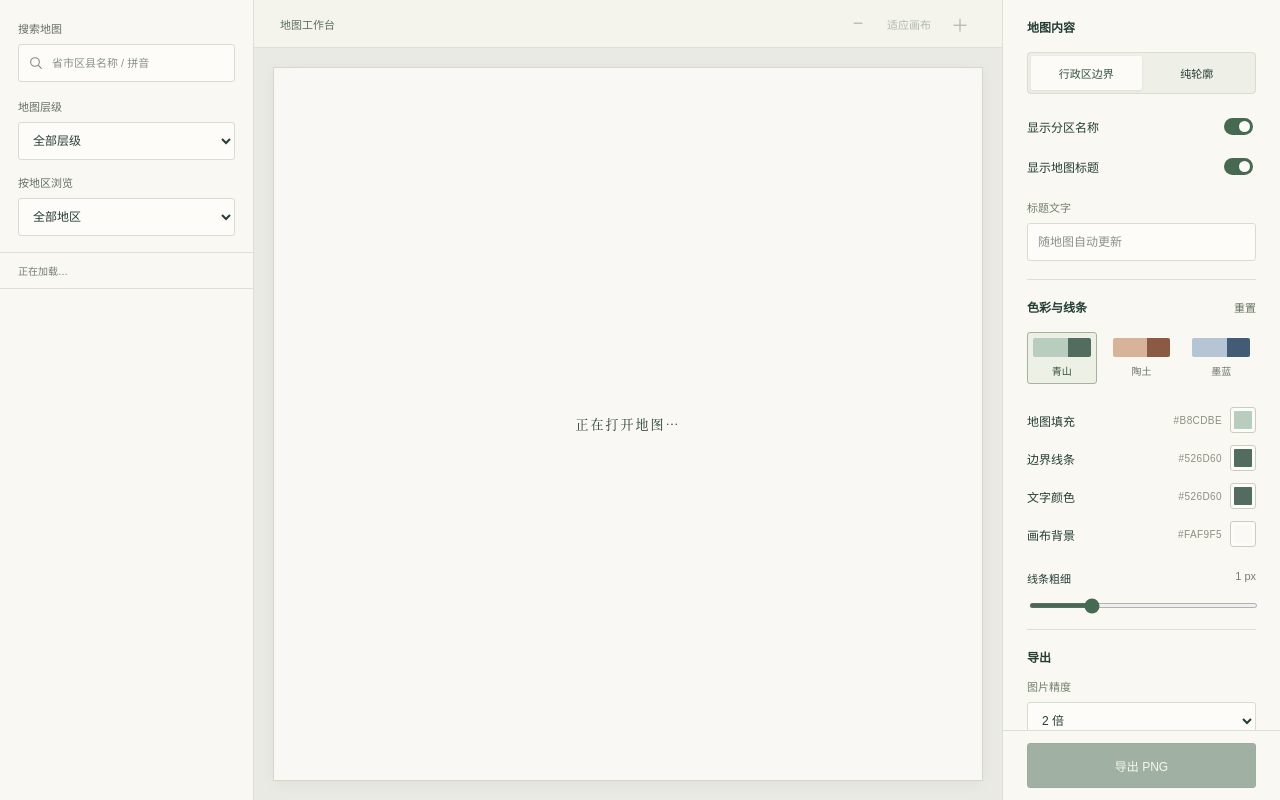
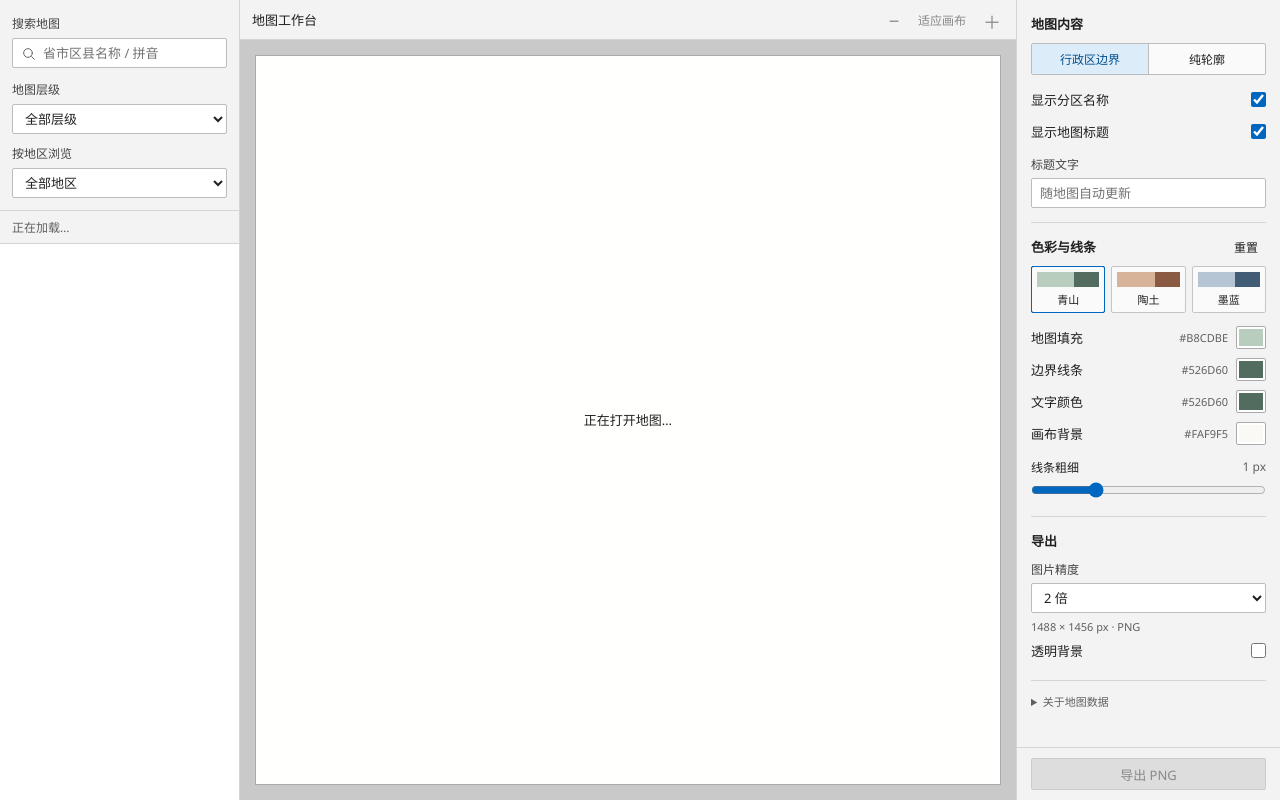
Before and after one commit to lkimuk/urbis, an Electron app: page renderer/index.html in a window 1280 px wide. Drawn offline with nearby package versions, Linux system fonts and the light colour scheme; no server answers.

Commit message:
refactor(ui): adopt neutral Windows desktop styling

```diff
--- a/electron/main.cjs
+++ b/electron/main.cjs
@@ -38,7 +38,7 @@ function createWindow() {
     minWidth: 1080,
     minHeight: 720,
     title: '城市图志',
-    backgroundColor: '#f4f3ee',
+    backgroundColor: '#f3f3f3',
     show: false,
     webPreferences: {
       preload: path.join(__dirname, 'preload.cjs'),
--- a/renderer/index.html
+++ b/renderer/index.html
@@ -78,11 +78,10 @@
               >
             </fieldset>
             <label class="toggle-row" for="labels"
-              ><span>显示分区名称</span><input id="labels" type="checkbox" role="switch" checked
+              ><span>显示分区名称</span><input id="labels" type="checkbox" checked
             /></label>
             <label class="toggle-row" for="show-title"
-              ><span>显示地图标题</span
-              ><input id="show-title" type="checkbox" role="switch" checked
+              ><span>显示地图标题</span><input id="show-title" type="checkbox" checked
             /></label>
             <label class="field-label" for="map-title">标题文字</label
             ><input id="map-title" type="text" maxlength="40" placeholder="随地图自动更新" />
@@ -140,7 +139,7 @@
             </select>
             <p id="export-size" class="export-size"></p>
             <label class="toggle-row" for="transparent"
-              ><span>透明背景</span><input id="transparent" type="checkbox" role="switch"
+              ><span>透明背景</span><input id="transparent" type="checkbox"
             /></label>
           </section>
           <details class="data-note">
--- a/renderer/styles.css
+++ b/renderer/styles.css
@@ -1,15 +1,12 @@
 :root {
   color-scheme: light;
-  --ink: #243e34;
-  --muted: #747e75;
-  --line: #dedfd6;
-  --paper: #faf9f5;
-  --serif: 'Source Han Serif SC', 'Noto Serif CJK SC', 'Songti SC', 'SimSun', serif;
-  --sans: 'Source Han Sans SC', 'Microsoft YaHei', 'PingFang SC', sans-serif;
-  font-family: var(--sans);
+  font-family: 'Segoe UI', 'Microsoft YaHei UI', 'Microsoft YaHei', sans-serif;
   font-size: 13px;
-  color: var(--ink);
-  background: #f4f3ee;
+  color: #202020;
+  background: #f3f3f3;
+  --line: #d5d5d5;
+  --muted: #606060;
+  --accent: #0067c0;
 }
 * {
   box-sizing: border-box;
@@ -22,46 +19,28 @@ button,
 input,
 select {
   font: inherit;
-}
-button,
-a,
-input,
-select,
-summary {
-  -webkit-tap-highlight-color: transparent;
+  color: inherit;
 }
 button {
-  cursor: pointer;
+  cursor: default;
 }
 button:disabled {
+  color: #888;
   cursor: default;
-  opacity: 0.45;
-}
-button,
-input,
-select {
-  transition:
-    background 0.16s,
-    color 0.16s,
-    border-color 0.16s;
 }
 button:focus-visible,
-a:focus-visible,
 input:focus-visible,
 select:focus-visible,
 summary:focus-visible {
-  outline: 2px solid #846736;
-  outline-offset: 3px;
-}
-button {
-  color: inherit;
+  outline: 2px solid var(--accent);
+  outline-offset: 1px;
 }
 svg {
-  width: 20px;
-  height: 20px;
+  width: 16px;
+  height: 16px;
   fill: none;
   stroke: currentColor;
-  stroke-width: 1.6;
+  stroke-width: 1.5;
   stroke-linecap: round;
   stroke-linejoin: round;
 }
@@ -69,225 +48,221 @@ h3,
 p {
   margin: 0;
 }
-
 .workspace {
   height: 100vh;
   display: grid;
-  grid-template-columns: 254px minmax(360px, 1fr) 278px;
+  grid-template-columns: 240px minmax(360px, 1fr) 264px;
+}
+.library,
+.inspector {
+  display: flex;
+  flex-direction: column;
+  min-height: 0;
+  background: #f3f3f3;
 }
 .library {
   border-right: 1px solid var(--line);
-  background: #f9f8f3;
-  display: flex;
-  flex-direction: column;
-  min-height: 0;
+}
+.inspector {
+  border-left: 1px solid var(--line);
 }
 .library-head {
-  padding: 20px 18px 16px;
+  padding: 14px 12px 12px;
 }
-
-.search-label {
+.search-label,
+.field-label {
   display: block;
-  font-size: 11px;
-  color: #647064;
-  margin-bottom: 8px;
+  font-size: 12px;
+  margin-bottom: 6px;
+  color: #444;
 }
 .search-wrap {
   position: relative;
-  margin-bottom: 16px;
+  margin-bottom: 12px;
 }
 .search-wrap svg {
   position: absolute;
-  left: 10px;
-  top: 11px;
-  width: 16px;
-  height: 16px;
-  color: #7d897e;
+  left: 9px;
+  top: 8px;
+  color: #666;
 }
 .search-wrap input {
   width: 100%;
-  padding: 10px 12px 10px 33px;
-  font-size: 11px;
+  padding: 5px 8px 5px 30px;
 }
-
 input[type='search'],
 input[type='text'],
 select {
-  border: 1px solid #d8ddd1;
-  background: #fdfcf8;
-  border-radius: 3px;
-  color: var(--ink);
-  min-height: 38px;
+  min-height: 30px;
+  border: 1px solid #bcbcbc;
+  border-radius: 2px;
+  background: #fff;
 }
-input[type='text'] {
+input[type='text'],
+select {
   width: 100%;
-  padding: 9px 10px;
-  font-size: 12px;
+  padding: 4px 8px;
 }
 input::placeholder {
-  color: #8a9288;
+  color: #737373;
 }
-select {
-  width: 100%;
-  padding: 8px 10px;
-  font-size: 12px;
+input[type='search']:hover,
+input[type='text']:hover,
+select:hover {
+  border-color: #858585;
 }
-input:hover,
-select:hover {
-  border-color: #9cac9a;
+input:disabled {
+  background: #eaeaea;
+  color: #888;
+}
+.region-label {
+  margin-top: 10px;
 }
 .list-caption {
-  display: flex;
-  justify-content: space-between;
-  padding: 10px 18px;
+  padding: 7px 12px;
+  font-size: 12px;
+  color: var(--muted);
   border-top: 1px solid var(--line);
   border-bottom: 1px solid var(--line);
-  color: var(--muted);
-  font-size: 10px;
 }
 .city-list {
+  flex: 1;
   overflow: auto;
-  flex: 1;
-  padding: 10px 10px 20px;
+  padding: 4px 0 12px;
+  background: #fff;
+}
+.city-list,
+.inspector-scroll {
   scrollbar-width: thin;
-  scrollbar-color: #c9d1c5 transparent;
+  scrollbar-color: #b8b8b8 transparent;
 }
 .province-heading {
-  padding: 16px 12px 9px;
-  font-size: 10px;
-
-  color: #8a8d7f;
+  padding: 12px 12px 5px;
+  font-size: 12px;
+  color: var(--muted);
 }
 .city-button {
   width: 100%;
-  text-align: left;
-  border: 0;
-  border-radius: 3px;
-  background: transparent;
-  padding: 12px;
-  font-size: 13px;
+  min-height: 30px;
   display: flex;
   align-items: center;
-  gap: 5px;
-  min-height: 42px;
+  gap: 8px;
+  border: 0;
+  border-radius: 0;
+  background: transparent;
+  padding: 5px 12px;
+  text-align: left;
 }
 .city-button:hover {
-  background: #eeeee6;
+  background: #f0f0f0;
 }
 .city-button.active {
-  background: #e5ebe0;
-  color: #2d513b;
-  font-weight: 600;
+  background: #cce4f7;
+  color: #102d45;
+}
+.city-button:focus-visible {
+  outline-offset: -2px;
 }
 .city-button .arrow {
   margin-left: auto;
-  opacity: 0.65;
-  font-size: 10px;
-  font-weight: 400;
+  font-size: 11px;
+  color: #666;
 }
 .city-button.active .arrow {
-  opacity: 1;
+  color: #305575;
 }
 .empty {
-  padding: 30px 12px;
+  padding: 20px 12px;
   color: var(--muted);
-  line-height: 2;
-  font-size: 12px;
+  line-height: 1.7;
 }
-
 .studio {
   display: flex;
   flex-direction: column;
   min-width: 0;
   min-height: 0;
-  background: #e9eae3;
+  background: #c9c9c9;
 }
 .studio-toolbar {
-  height: 48px;
+  height: 40px;
   flex-shrink: 0;
   display: flex;
   align-items: center;
   justify-content: space-between;
-  gap: 10px;
-  padding: 0 26px;
-  border-bottom: 1px solid #dcdfd5;
-  background: #f4f4ed;
-  font-size: 11px;
-  color: #5e6f60;
-}
-.region-label {
-  margin-top: 14px;
+  gap: 8px;
+  padding: 0 12px;
+  border-bottom: 1px solid var(--line);
+  background: #f3f3f3;
 }
 #breadcrumb {
   display: flex;
-  flex-wrap: wrap;
   align-items: center;
   min-width: 0;
+  flex-wrap: wrap;
 }
 #breadcrumb button + button::before {
   content: '/';
-  color: #89937f;
-  margin-right: 12px;
+  color: #888;
+  margin-right: 10px;
 }
 #breadcrumb [aria-current] {
-  color: #2d513a;
   font-weight: 600;
 }
 .view-actions {
   display: flex;
   align-items: center;
-  gap: 5px;
+  gap: 2px;
+  flex-shrink: 0;
 }
 .icon-button,
 .text-button {
-  border: 0;
+  border: 1px solid transparent;
+  border-radius: 2px;
   background: transparent;
-  border-radius: 3px;
 }
 .icon-button {
-  width: 32px;
-  height: 32px;
+  width: 28px;
+  height: 28px;
   font-size: 18px;
 }
 .text-button {
-  padding: 8px;
-  font-size: 11px;
-  color: #64735f;
+  padding: 4px 7px;
+  font-size: 12px;
 }
 .icon-button:hover,
 .text-button:hover {
-  background: #e3e7dc;
-  color: #2a4935;
+  background: #e5e5e5;
+  border-color: #c8c8c8;
+}
+.icon-button:active,
+.text-button:active {
+  background: #d7d7d7;
 }
 .canvas-area {
   flex: 1;
   min-height: 0;
   display: flex;
-  flex-direction: column;
-  padding: 20px;
+  padding: 16px;
 }
 .paper {
   position: relative;
   flex: 1;
   min-height: 0;
-  background: var(--paper);
-  box-shadow:
-    0 3px 15px #31432c0d,
-    0 0 0 1px #d9dbcf;
+  background: #fff;
+  box-shadow: 0 0 0 1px #aaa;
 }
 .paper.transparent {
-  background-color: #faf9f5;
   background-image:
-    linear-gradient(45deg, #e5e7de 25%, transparent 25%),
-    linear-gradient(-45deg, #e5e7de 25%, transparent 25%),
-    linear-gradient(45deg, transparent 75%, #e5e7de 75%),
-    linear-gradient(-45deg, transparent 75%, #e5e7de 75%);
-  background-size: 20px 20px;
+    linear-gradient(45deg, #e0e0e0 25%, transparent 25%),
+    linear-gradient(-45deg, #e0e0e0 25%, transparent 25%),
+    linear-gradient(45deg, transparent 75%, #e0e0e0 75%),
+    linear-gradient(-45deg, transparent 75%, #e0e0e0 75%);
+  background-size: 16px 16px;
   background-position:
     0 0,
-    0 10px,
-    10px -10px,
-    -10px 0;
+    0 8px,
+    8px -8px,
+    -8px 0;
 }
 #map {
   position: absolute;
@@ -299,128 +274,89 @@ select:hover {
   display: flex;
   align-items: center;
   justify-content: center;
-  background: #faf9f5ec;
-  font-family: var(--serif);
-  letter-spacing: 2px;
-  padding: 30px;
+  padding: 24px;
   text-align: center;
-  line-height: 2;
+  line-height: 1.7;
+  background: #ffffffed;
 }
 .map-message[hidden] {
   display: none;
 }
 .map-message.error {
-  color: #8f483e;
-  letter-spacing: 0;
+  color: #b42318;
 }
-
-.inspector {
-  border-left: 1px solid var(--line);
-  background: #f9f8f3;
-  display: flex;
-  flex-direction: column;
+.inspector-scroll {
+  flex: 1;
   min-height: 0;
-}
-
-.inspector-scroll {
   overflow: auto;
-  scrollbar-width: thin;
-  flex: 1;
-  padding: 0 24px;
+  padding: 0 14px;
 }
 .setting-section {
-  padding: 18px 0;
+  padding: 14px 0;
   border-bottom: 1px solid var(--line);
 }
 h3 {
-  font-size: 12px;
+  font-size: 13px;
   font-weight: 600;
-  margin-bottom: 17px;
+  margin-bottom: 10px;
 }
 .segmented {
   display: flex;
-  border: 1px solid #d8ddcf;
-  border-radius: 4px;
-  background: #eeefe7;
-  padding: 3px;
-  margin: 0 0 12px;
   min-width: 0;
+  padding: 0;
+  margin: 0 0 8px;
+  border: 1px solid #bcbcbc;
+  border-radius: 2px;
+  background: #fafafa;
 }
 .segmented label {
   flex: 1;
+  position: relative;
   text-align: center;
-  position: relative;
+}
+.segmented label + label {
+  border-left: 1px solid #bcbcbc;
 }
 .segmented input {
   position: absolute;
-  opacity: 0;
+  inset: 0;
   width: 100%;
   height: 100%;
-  inset: 0;
   margin: 0;
-  cursor: pointer;
+  opacity: 0;
 }
 .segmented span {
   display: block;
-  padding: 9px 3px;
-  font-size: 11px;
-  border-radius: 2px;
+  padding: 6px 4px;
+  font-size: 12px;
 }
 .segmented input:checked + span {
-  background: #fcfbf7;
-  box-shadow: 0 1px 3px #34433116;
-  color: #34533f;
+  background: #dcecf9;
+  color: #004e8c;
 }
 .segmented input:focus-visible + span {
-  outline: 2px solid #846736;
-  outline-offset: 1px;
+  outline: 2px solid var(--accent);
+  outline-offset: -2px;
 }
 .toggle-row {
   display: flex;
   align-items: center;
   justify-content: space-between;
-  gap: 10px;
-  min-height: 40px;
-  font-size: 12px;
-  cursor: pointer;
+  min-height: 32px;
+  gap: 8px;
 }
 .toggle-row input {
-  appearance: none;
-  width: 29px;
-  height: 17px;
-  flex-shrink: 0;
-  border: 0;
-  border-radius: 12px;
-  background: #c9cec2;
-  position: relative;
-  cursor: pointer;
-}
-.toggle-row input:before {
-  content: '';
-  position: absolute;
-  left: 3px;
-  top: 3px;
-  width: 11px;
-  height: 11px;
-  border-radius: 50%;
-  background: #fbfaf4;
-  transition: transform 0.15s;
-}
-.toggle-row input:checked {
-  background: #466a51;
-}
-.toggle-row input:checked:before {
-  transform: translateX(12px);
+  appearance: auto;
+  width: 15px;
+  height: 15px;
+  margin: 0;
+  accent-color: var(--accent);
 }
 .toggle-row input:disabled {
-  opacity: 0.4;
-  cursor: default;
+  opacity: 0.5;
 }
 .field-label {
-  display: block;
-  margin: 13px 0 8px;
-  font-size: 11px;
-  color: #72816c;
+  margin: 8px 0 5px;
 }
 .section-heading {
   display: flex;
@@ -428,39 +364,37 @@ h3 {
   align-items: baseline;
 }
 .section-heading .text-button {
-  padding: 0;
+  margin-top: -4px;
 }
 .palettes {
   display: flex;
-  gap: 10px;
-  margin-bottom: 17px;
+  gap: 6px;
+  margin-bottom: 8px;
 }
 .palette {
   flex: 1;
   display: flex;
   flex-direction: column;
   align-items: center;
-  gap: 6px;
-  border: 1px solid transparent;
-  background: none;
+  gap: 4px;
+  border: 1px solid #c5c5c5;
+  border-radius: 2px;
+  background: #fafafa;
   padding: 5px;
-  border-radius: 3px;
-  font-size: 10px;
-  color: #6c7668;
+  font-size: 11px;
 }
 .palette:hover {
-  background: #efefe6;
+  background: #e9e9e9;
 }
 .palette.active {
-  border-color: #a5b39c;
-  color: #33503b;
-  background: #edf0e5;
+  border-color: var(--accent);
+  outline: 1px solid var(--accent);
+  outline-offset: -1px;
 }
 .swatch {
   display: block;
   width: 100%;
-  height: 19px;
-  border-radius: 2px;
+  height: 15px;
 }
 .swatch.atlas {
   background: linear-gradient(90deg, #b8cdbe 60%, #526d60 60%);
@@ -475,8 +409,7 @@ h3 {
   display: flex;
   align-items: center;
   justify-content: space-between;
-  min-height: 38px;
-  font-size: 12px;
+  min-height: 32px;
 }
 .color-control {
   display: flex;
@@ -484,103 +417,101 @@ h3 {
   gap: 8px;
 }
 .color-control output {
-  font-size: 10px;
-  letter-spacing: 0.4px;
-  color: #899180;
+  font-size: 11px;
+  color: var(--muted);
+  font-variant-numeric: tabular-nums;
 }
 .color-control input {
   appearance: none;
-  width: 26px;
-  height: 26px;
-  border: 1px solid #c8cebd;
-  padding: 3px;
-  border-radius: 3px;
-  background: #fdfcf8;
-  cursor: pointer;
+  width: 30px;
+  height: 23px;
+  padding: 2px;
+  border: 1px solid #aaa;
+  border-radius: 2px;
+  background: #fff;
 }
 .color-control input::-webkit-color-swatch-wrapper {
   padding: 0;
 }
 .color-control input::-webkit-color-swatch {
-  border: none;
-  border-radius: 1px;
+  border: 0;
 }
 .range-label {
   display: flex;
   justify-content: space-between;
-  font-size: 11px;
-  margin: 17px 0 10px;
+  margin: 9px 0 6px;
+  font-size: 12px;
 }
 .range-label output {
   color: var(--muted);
 }
 input[type='range'] {
   width: 100%;
-  accent-color: #466a51;
-  height: 5px;
-  cursor: pointer;
-}
-.export-section h3 {
-  margin-bottom: 12px;
+  height: 16px;
+  margin: 0;
+  accent-color: var(--accent);
 }
 .export-size {
-  font-size: 10px;
-  color: #7b8773;
-  margin-top: 9px;
+  margin-top: 6px;
+  font-size: 11px;
+  color: var(--muted);
+  font-variant-numeric: tabular-nums;
+}
+.export-action {
+  flex-shrink: 0;
+  padding: 10px 14px;
+  border-top: 1px solid var(--line);
 }
 .primary-button {
   width: 100%;
-  display: flex;
-  align-items: center;
-  justify-content: center;
-  gap: 10px;
-  border: 1px solid #31523e;
-  background: #365c46;
-  color: #f6f6ec;
-  padding: 13px 8px;
-  border-radius: 3px;
-  font-size: 12px;
-  margin-top: 13px;
+  min-height: 32px;
+  border: 1px solid #005a9e;
+  border-radius: 2px;
+  background: var(--accent);
+  color: #fff;
 }
 .primary-button:hover:not(:disabled) {
-  background: #274a36;
+  background: #005aab;
 }
 .primary-button:active:not(:disabled) {
-  transform: translateY(1px);
+  background: #004b8f;
 }
-.primary-button svg {
-  width: 17px;
-  height: 17px;
+.primary-button:disabled {
+  background: #ddd;
+  border-color: #ccc;
+  color: #888;
 }
 .data-note {
-  padding: 18px 0 24px;
-  font-size: 10px;
-  color: #828a79;
-  line-height: 1.9;
+  padding: 12px 0;
+  font-size: 11px;
+  color: var(--muted);
+  line-height: 1.6;
 }
 .data-note summary {
-  cursor: pointer;
+  cursor: default;
 }
 .data-note p {
-  margin-top: 10px;
+  margin-top: 6px;
 }
 .toast {
   position: fixed;
-  bottom: 24px;
+  bottom: 18px;
   left: 50%;
   transform: translateX(-50%);
-  background: #2d4939;
-  color: #f6f6ec;
-  padding: 13px 22px;
+  max-width: 75vw;
+  padding: 10px 16px;
+  border: 1px solid #aaa;
+  border-radius: 2px;
+  background: #fff;
+  color: #202020;
   font-size: 12px;
-  border-radius: 4px;
-  box-shadow: 0 3px 15px #22332022;
-  max-width: 75vw;
   word-break: break-all;
   z-index: 20;
+  box-shadow: 0 2px 8px #0002;
 }
 .toast.error {
-  background: #874d40;
+  border-color: #b42318;
+  color: #b42318;
 }
 .sr-only {
   position: absolute;
@@ -595,40 +526,12 @@ input[type='range'] {
 }
 @media (max-width: 1200px) {
   .workspace {
-    grid-template-columns: 222px minmax(320px, 1fr) 252px;
+    grid-template-columns: 216px minmax(320px, 1fr) 248px;
   }
-  .library-head {
-    padding-left: 17px;
-    padding-right: 17px;
-  }
-
-  .inspector-scroll {
-    padding: 0 20px;
-  }
-
   .canvas-area {
-    padding: 16px;
+    padding: 12px;
   }
   .studio-toolbar {
-    padding: 0 18px;
-  }
-
-  .search-wrap input {
-    padding-right: 8px;
+    padding: 0 8px;
   }
 }
-.export-action {
-  padding: 12px 24px;
-  border-top: 1px solid var(--line);
-  background: #f9f8f3;
-  flex-shrink: 0;
-}
-.export-action .primary-button {
-  margin-top: 0;
-}
-@media (prefers-reduced-motion: reduce) {
-  * {
-    transition: none !important;
-    scroll-behavior: auto !important;
-  }
-}
```
